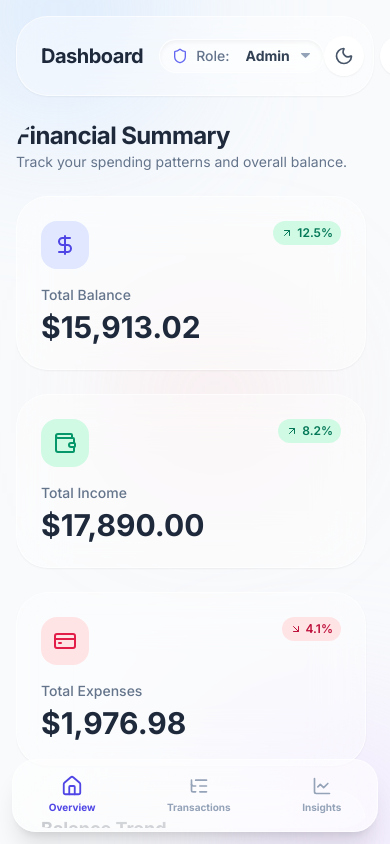
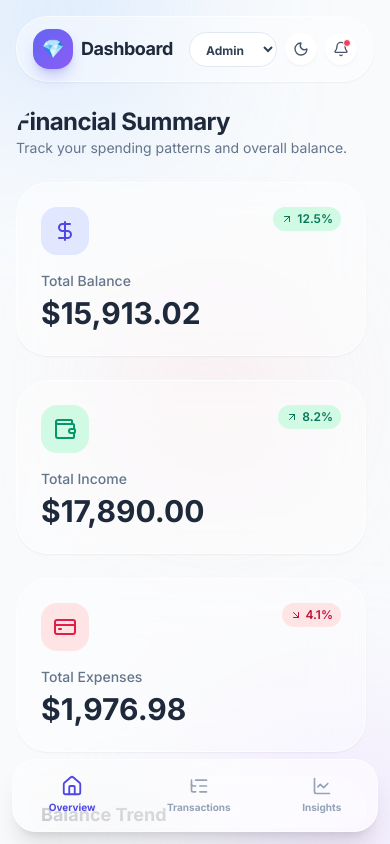
Before and after one commit to curiouscoder-cmd/fintech-dashboard, a React (Vite) app: page / in a window 390 px wide. Built offline with nearby package versions, Linux system fonts and the light colour scheme.

Commit message:
added  date range filtering functionality to transactions list

```diff
--- a/src/components/Header.jsx
+++ b/src/components/Header.jsx
@@ -1,4 +1,4 @@
-import { Moon, Sun, Bell, Shield, ChevronDown } from "lucide-react";
+import { Moon, Sun, Bell, Shield } from "lucide-react";
 import { motion } from "framer-motion";
 import { useApp } from "../context/AppContext";
 
@@ -9,13 +9,16 @@ export function Header() {
     <motion.header
       initial={{ y: -20, opacity: 0 }}
       animate={{ y: 0, opacity: 1 }}
-      className="flex items-center justify-between rounded-[32px] border border-white/60 bg-white/40 px-6 py-4 backdrop-blur-xl shadow-sm dark:border-white/10 dark:bg-slate-900/40"
+      className="flex items-center justify-between rounded-[32px] border border-white/60 bg-white/40 px-4 sm:px-6 py-3 sm:py-4 backdrop-blur-xl shadow-sm dark:border-white/10 dark:bg-slate-900/40"
     >
-      <div className="flex items-center gap-4">
-        <h1 className="text-xl font-bold tracking-tight text-slate-800 dark:text-slate-100">
+      <div className="flex items-center gap-2 sm:gap-4">
+        <div className="flex md:hidden h-10 w-10 items-center justify-center rounded-2xl bg-gradient-to-br from-indigo-500 to-violet-500 shadow-lg shadow-indigo-500/30 shrink-0">
+          <span className="text-lg">💎</span>
+        </div>
+        <h1 className="text-lg sm:text-xl font-bold tracking-tight text-slate-800 dark:text-slate-100">
           Dashboard
         </h1>
-        <div className="flex items-center gap-2 rounded-full bg-white/50 px-3 py-1.5 text-sm text-slate-500 border border-white/50 shadow-inner dark:bg-slate-800/50 dark:border-white/10 dark:text-slate-400">
+        <div className="hidden sm:flex items-center gap-2 rounded-full bg-white/50 px-3 py-1.5 text-sm text-slate-500 border border-white/50 shadow-inner dark:bg-slate-800/50 dark:border-white/10 dark:text-slate-400">
           <Shield className="h-4 w-4 text-indigo-500" />
           <span className="font-medium pr-2">Role:</span>
           <select
@@ -33,24 +36,32 @@ export function Header() {
         </div>
       </div>
 
-      <div className="flex items-center gap-4">
+      <div className="flex items-center gap-2 sm:gap-4">
+        <select
+          value={role}
+          onChange={(e) => setRole(e.target.value)}
+          className="sm:hidden bg-white dark:bg-slate-800 border border-slate-200 dark:border-white/10 rounded-full px-3 py-2 text-xs font-bold text-slate-700 dark:text-slate-200 outline-none"
+        >
+          <option value="admin">Admin</option>
+          <option value="viewer">Viewer</option>
+        </select>
         <button
           onClick={toggleDarkMode}
-          className="relative rounded-full bg-white p-2.5 shadow-sm hover:scale-105 transition-transform dark:bg-slate-800 text-slate-600 dark:text-slate-300"
+          className="relative rounded-full bg-white p-2 sm:p-2.5 shadow-sm hover:scale-105 transition-transform dark:bg-slate-800 text-slate-600 dark:text-slate-300"
         >
-          {darkMode ? <Sun className="h-5 w-5" /> : <Moon className="h-5 w-5" />}
+          {darkMode ? <Sun className="h-4 w-4 sm:h-5 sm:w-5" /> : <Moon className="h-4 w-4 sm:h-5 sm:w-5" />}
         </button>
-        <button className="relative rounded-full bg-white p-2.5 shadow-sm hover:scale-105 transition-transform dark:bg-slate-800">
-          <Bell className="h-5 w-5 text-slate-600 dark:text-slate-300" />
-          <span className="absolute top-2 right-2 h-2 w-2 rounded-full bg-rose-500 border border-white dark:border-slate-800" />
+        <button className="relative rounded-full bg-white p-2 sm:p-2.5 shadow-sm hover:scale-105 transition-transform dark:bg-slate-800">
+          <Bell className="h-4 w-4 sm:h-5 sm:w-5 text-slate-600 dark:text-slate-300" />
+          <span className="absolute top-1.5 right-1.5 sm:top-2 sm:right-2 h-2 w-2 rounded-full bg-rose-500 border border-white dark:border-slate-800" />
         </button>
-        <div className="flex items-center gap-3 rounded-full bg-white pl-1 pr-4 py-1 shadow-sm border border-slate-100 cursor-pointer hover:shadow-md transition-shadow dark:bg-slate-800 dark:border-white/10">
+        <div className="hidden sm:flex items-center gap-3 rounded-full bg-white pl-1 pr-4 py-1 shadow-sm border border-slate-100 cursor-pointer hover:shadow-md transition-shadow dark:bg-slate-800 dark:border-white/10">
           <img
             src="https://api.dicebear.com/7.x/notionists/svg?seed=Felix&backgroundColor=e0e7ff"
             className="h-9 w-9 rounded-full border border-slate-200 dark:border-slate-700"
             alt="User avatar"
           />
-          <div className="hidden sm:block">
+          <div>
             <p className="text-sm font-bold leading-none dark:text-slate-200">Alex D.</p>
             <p className="text-xs text-slate-400 capitalize">{role}</p>
           </div>
--- a/src/components/Transactions.jsx
+++ b/src/components/Transactions.jsx
@@ -48,6 +48,8 @@ export function Transactions() {
         !t.description.toLowerCase().includes(filters.search.toLowerCase())
       )
         return false;
+      if (filters.dateFrom && t.date < filters.dateFrom) return false;
+      if (filters.dateTo && t.date > filters.dateTo) return false;
       return true;
     })
     .sort((a, b) => {
@@ -245,6 +247,28 @@ export function Transactions() {
                     ))}
                   </select>
                 </div>
+                <div className="flex flex-col gap-1">
+                  <label className="text-xs font-semibold text-slate-500 dark:text-slate-400">
+                    From
+                  </label>
+                  <input
+                    type="date"
+                    value={filters.dateFrom}
+                    onChange={(e) => setFilter("dateFrom", e.target.value)}
+                    className="bg-white dark:bg-slate-800 border border-slate-200 dark:border-white/10 rounded-lg px-3 py-2 text-sm outline-none text-slate-700 dark:text-slate-200"
+                  />
+                </div>
+                <div className="flex flex-col gap-1">
+                  <label className="text-xs font-semibold text-slate-500 dark:text-slate-400">
+                    To
+                  </label>
+                  <input
+                    type="date"
+                    value={filters.dateTo}
+                    onChange={(e) => setFilter("dateTo", e.target.value)}
+                    className="bg-white dark:bg-slate-800 border border-slate-200 dark:border-white/10 rounded-lg px-3 py-2 text-sm outline-none text-slate-700 dark:text-slate-200"
+                  />
+                </div>
                 <div className="flex items-end">
                   <button
                     onClick={resetFilters}
--- a/src/context/AppContext.jsx
+++ b/src/context/AppContext.jsx
@@ -27,6 +27,8 @@ function buildInitialState() {
       type: "all",
       sortBy: "date",
       sortOrder: "desc",
+      dateFrom: "",
+      dateTo: "",
     },
     activeTab: 0,
     darkMode: persisted?.darkMode ?? false,
```
